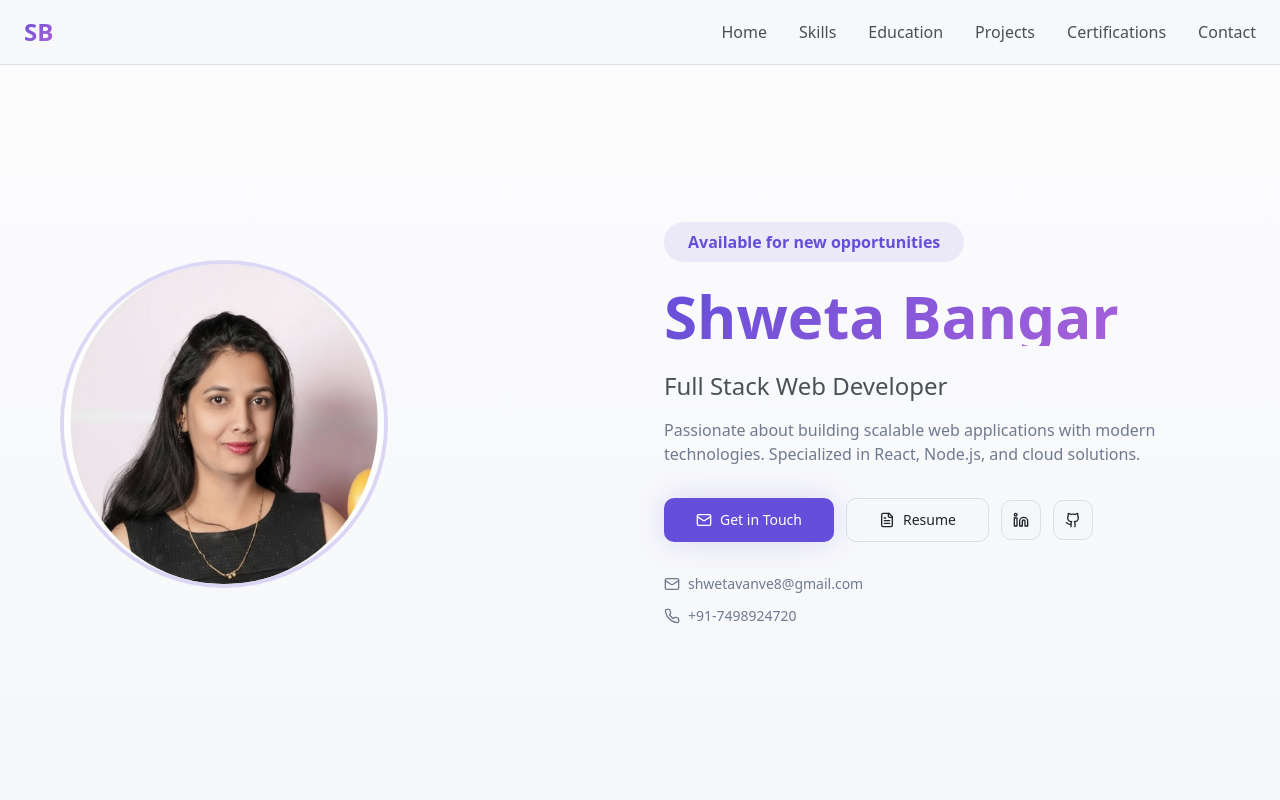
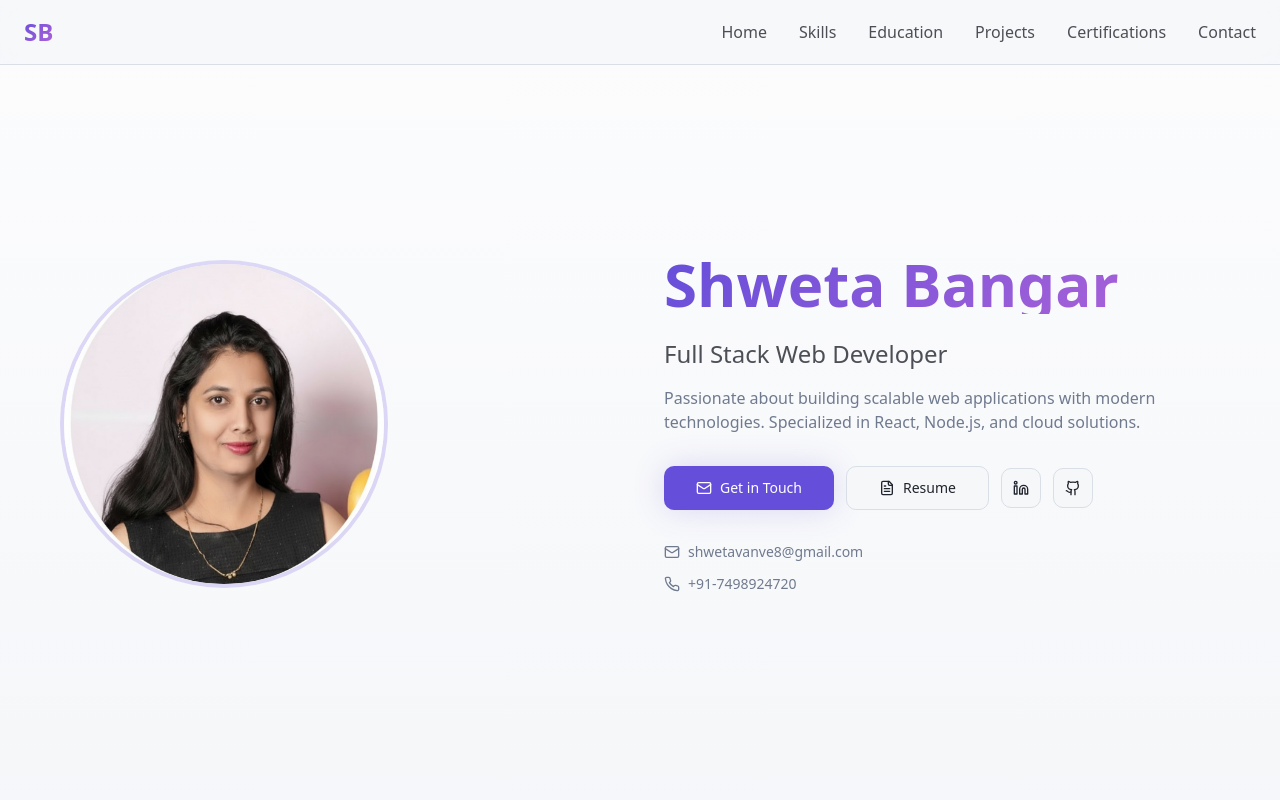
Before and after one commit to Shwetaaa-coder/shweta-portfolio, a React (Vite) app: page / in a window 1280 px wide. Shown: the top 800 px of the page. Built offline with nearby package versions, Linux system fonts and the light colour scheme; the HTML template or start-up script is replaced by a standard one.

Commit message:
Update Hero section

```diff
--- a/src/components/Hero.tsx
+++ b/src/components/Hero.tsx
@@ -18,10 +18,6 @@ const Hero = () => {
 
           {/* Right Side - Info */}
           <div className="text-center md:text-left">
-            <div className="inline-block mb-6 px-6 py-2 bg-primary/10 rounded-full">
-              <span className="text-primary font-semibold">Available for new opportunities</span>
-            </div>
-
             <h1 className="text-4xl md:text-6xl font-bold mb-6 bg-gradient-primary bg-clip-text text-transparent">
               Shweta Bangar
             </h1>
```
